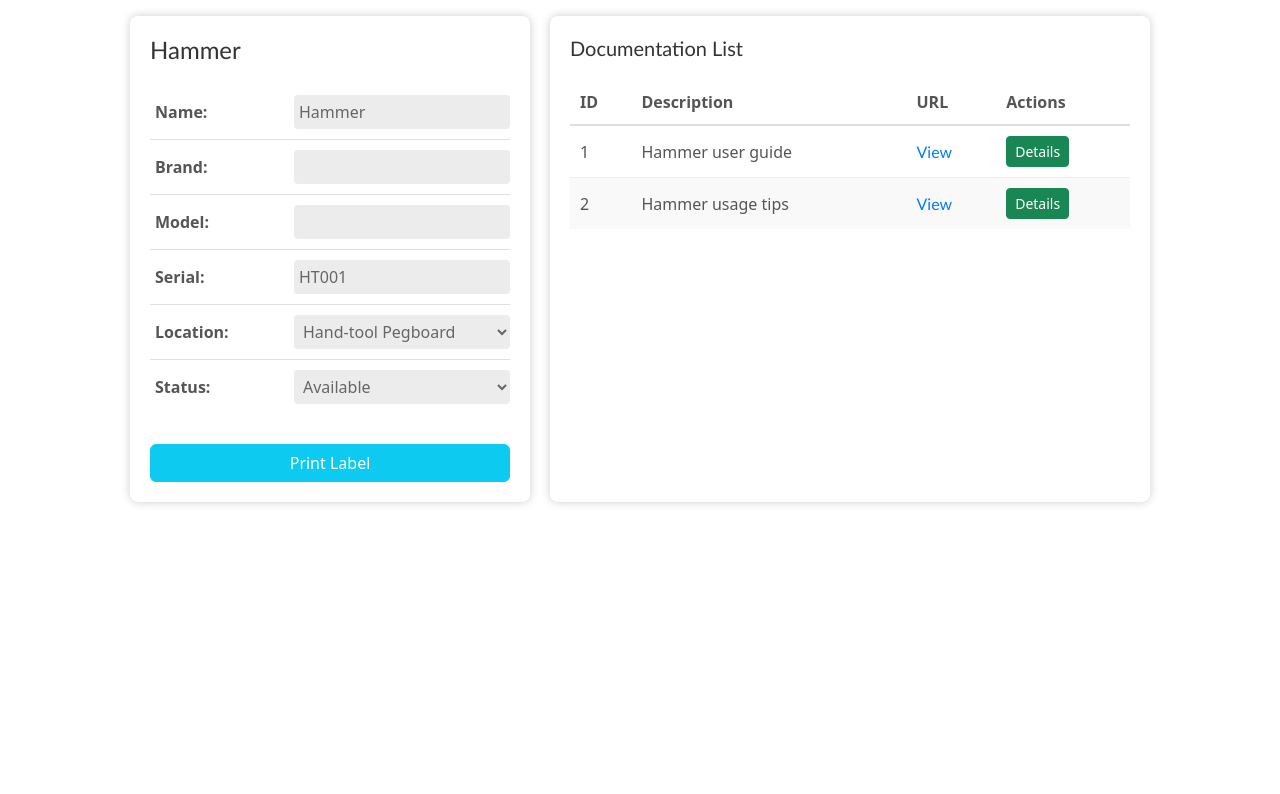
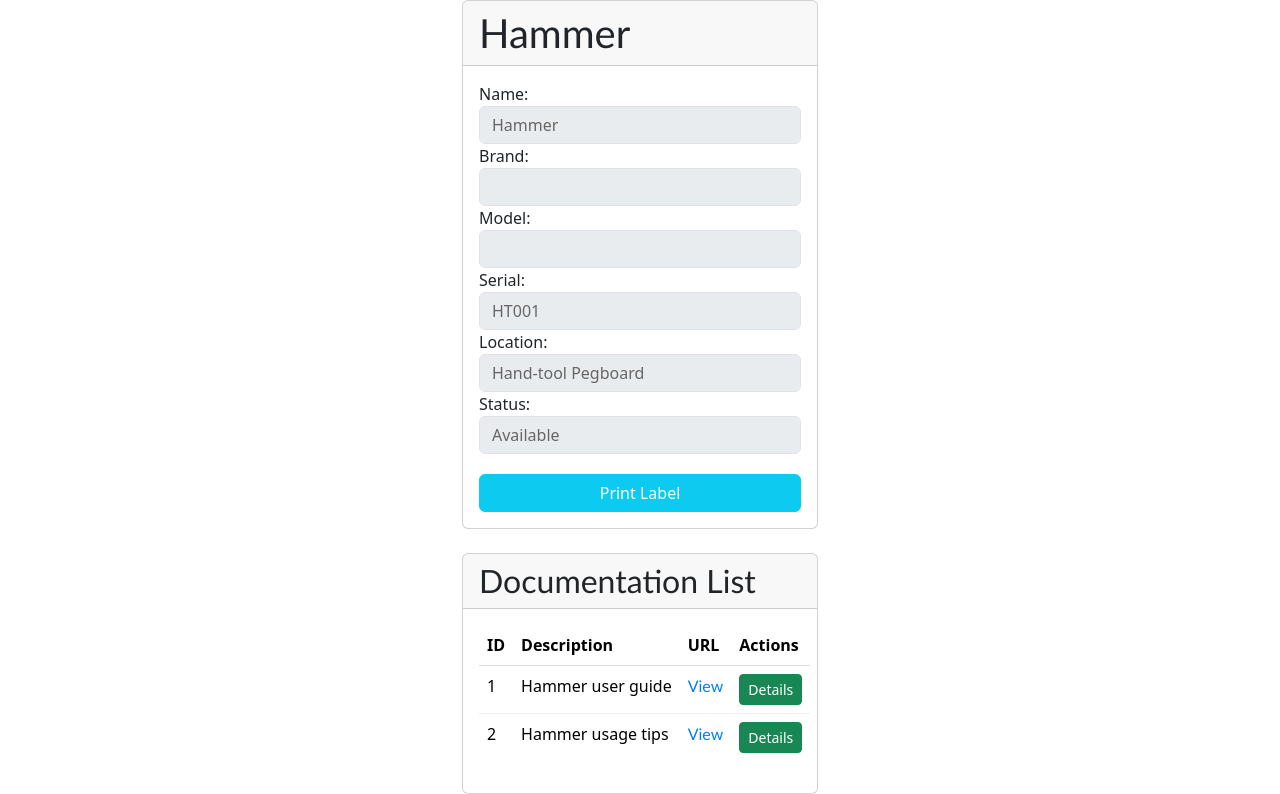
Before and after one commit to Teknicallity/Comp405-Inventory, a Flask app: page /inventory/items/1 in a window 1280 px wide. Shown: the part 64-858 px from the top of the page. Before the commit the page ends 569 px from the top, so only its background shows below. Run offline with Flask 3, Linux system fonts and the light colour scheme; data comes from the database, SQL or seed files in the repository; some libraries are stand-ins or nearby versions.

Commit message:
Updated item_list form

```diff
--- a/app/templates/item.html
+++ b/app/templates/item.html
@@ -1,5 +1,4 @@
 {% extends 'base.html' %}
-
 
 {% block styles %}
     <link rel="stylesheet" href="{{ url_for('static', filename='stylesheets/item.css') }}">
@@ -7,19 +6,20 @@
     <link rel="stylesheet" href="{{ url_for('static', filename='stylesheets/qrcode_label.css') }}">
 {% endblock %}
 
-
 {% block main %}
-    <div class="page-container">
-    <div class="item-card page-card">
-        <div class="card-header-container">
-            <h1 id="objectName">{% if item %}{{ item.name }}{% else %}Create Item{% endif %}</h1>
+    <div class="container mt-5">
+        <div class="row justify-content-center">
+            <div class="col-md-4">
+                <div class="card">
+                    <div class="card-header d-flex justify-content-between align-items-center">
+                        <h1 id="objectName" class="mb-0">{% if item %}{{ item.name }}{% else %}Create Item{% endif %}</h1>
                         {% if item and current_user and current_user.is_admin %}
-                <div class="delete-button-container">
-                    <button type="button" id="deleteButton" class="btn btn-danger shadow-none"
+                            <div>
+                                <button type="button" id="deleteButton" class="btn btn-danger btn-sm mr-2"
                                         onclick="deleteObject('{{ url_for('api.delete_item', item_id=item.item_id) }}')">
                                     Delete
                                 </button>
-                    <button type="button" id="cancelDeleteButton" class="btn btn-secondary shadow-none"
+                                <button type="button" id="cancelDeleteButton" class="btn btn-secondary btn-sm"
                                         style="display: none;"
                                         onclick="cancelDelete()">
                                     Cancel
@@ -27,32 +27,32 @@
                             </div>
                         {% endif %}
                     </div>
+                    <div class="card-body">
                         <form id="objectForm">
                             <input type="hidden" name="csrf_token" id="csrf_token" value="{{ csrf_token() }}">
-            <div class="item-details">
-                <div class="detail">
-                    <label for="name" class="label">Name:</label>
-                    <input type="text" id="name" name="name" value="{{ (item.name if item) or '' }}"
+                            <div class="form-group">
+                                <label for="name">Name:</label>
+                                <input type="text" class="form-control" id="name" name="name" value="{{ (item.name if item) or '' }}"
                                        {% if item %}disabled{% endif %} required>
                             </div>
-                <div class="detail">
-                    <label for="brand" class="label">Brand:</label>
-                    <input type="text" id="brand" name="brand" value="{{ (item.brand if item) or '' }}"
+                            <div class="form-group">
+                                <label for="brand">Brand:</label>
+                                <input type="text" class="form-control" id="brand" name="brand" value="{{ (item.brand if item) or '' }}"
                                        {% if item %}disabled{% endif %}>
                             </div>
-                <div class="detail">
-                    <label for="model" class="label">Model:</label>
-                    <input type="text" id="model" name="model" value="{{ (item.model if item) or '' }}"
+                            <div class="form-group">
+                                <label for="model">Model:</label>
+                                <input type="text" class="form-control" id="model" name="model" value="{{ (item.model if item) or '' }}"
                                        {% if item %}disabled{% endif %}>
                             </div>
-                <div class="detail">
-                    <label for="serial" class="label">Serial:</label>
-                    <input type="text" id="serial" name="serial" value="{{ (item.serial if item) or '' }}"
+                            <div class="form-group">
+                                <label for="serial">Serial:</label>
+                                <input type="text" class="form-control" id="serial" name="serial" value="{{ (item.serial if item) or '' }}"
                                        {% if item %}disabled{% endif %}>
                             </div>
-                <div class="detail">
-                    <label for="location_choices" class="label">Location:</label>
-                    <select name="location_id" id="location_choices" {% if item %}disabled{% endif %}>
+                            <div class="form-group">
+                                <label for="location_choices">Location:</label>
+                                <select class="form-control" name="location_id" id="location_choices" {% if item %}disabled{% endif %}>
                                     {% for location in locations %}
                                         <option value="{{ location.location_id }}"
                                                 {% if item and item.location_id == location.location_id %}selected{% endif %}>
@@ -61,9 +61,9 @@
                                     {% endfor %}
                                 </select>
                             </div>
-                <div class="detail">
-                    <label for="status_choices" class="label">Status:</label>
-                    <select name="status_id" id="status_choices" {% if item %}disabled{% endif %}>
+                            <div class="form-group">
+                                <label for="status_choices">Status:</label>
+                                <select class="form-control" name="status_id" id="status_choices" {% if item %}disabled{% endif %}>
                                     {% for status in statuses %}
                                         <option value="{{ status.status_id }}"
                                                 {% if item and item.status_id == status.status_id %}selected{% endif %}>
@@ -72,53 +72,54 @@
                                     {% endfor %}
                                 </select>
                             </div>
-            </div>
                             <input type="hidden" id="objectId" name="item_id" value="{{ item.item_id if item }}" disabled readonly>
                             <p id="responseText"></p>
-            <div class="primary-action-container">
-                <div class="action-row">
+                            <div class="form-group">
                                 {% if current_user and current_user.is_admin %}
                                     {% if item %}
-                            <button type="button" id="cancelButton" class="btn btn-secondary shadow-none"
+                                        <button type="button" id="cancelButton" class="btn btn-secondary"
                                                 style="display: none;"
                                                 onclick="cancelEdit(`{{ url_for("api.get_single_item", item_id=item.item_id) }}`)">
                                             Cancel
                                         </button>
                                     {% endif %}
-                        <button type="button" id="editButton" class="btn btn-success shadow-none"
+                                    <button type="button" id="editButton" class="btn btn-success w-100"
                                             onclick="toggleEdit('{% if item %}{{ url_for("api.update_item", item_id=item.item_id) }}{% else %}{{ url_for("api.create_item") }}{% endif %}')">
                                         {% if item %}Edit{% else %}Create{% endif %}
                                     </button>
                                 {% endif %}
                             </div>
-                <div class="action-row">
+                            <div class="form-group">
                                 {% if item %}
-                        <button type="button" id="printButton" class="btn btn-info shadow-none" style="color: white;"
+                                    <button type="button" id="printButton" class="btn btn-info w-100" style="color: white;"
                                             onclick="window.print()">
                                         Print Label
                                     </button>
                                 {% endif %}
                                 {% if item and current_user and current_user.is_authenticated %}
                                     {% if item.status_id == 1 %}
-                            <button type="button" id="checkoutButton" class="btn btn-primary shadow-none"
+                                        <button type="button" id="checkoutButton" class="btn btn-primary w-100"
                                                 onclick="checkout('{{ url_for("api.create_checkout") }}', {{ item.item_id }})">
                                             Checkout
                                         </button>
                                     {% elif item.status_id == 2 %}
-                            <button type="button" id="returnCheckoutButton" class="btn btn-primary shadow-none"
+                                        <button type="button" id="returnCheckoutButton" class="btn btn-primary w-100"
                                                 onclick="returnCheckout('{{ url_for("api.return_item_by_id", item_id=item.item_id) }}')">
                                             Return
                                         </button>
                                     {% endif %}
                                 {% endif %}
                             </div>
-            </div>
                         </form>
                     </div>
+                </div>
                 {% if documentation %}
-    <div class="list-table page-card">
+                <div class="card mt-4">
+                    <div class="card-header">
                         <h2>Documentation List</h2>
-        <table>
+                    </div>
+                    <div class="card-body">
+                        <table class="table table-hover">
                             <thead>
                                 <tr>
                                     <th>ID</th>
@@ -138,19 +139,16 @@
                                                 onclick="window.location.href='{{ url_for('main.documentation_details', documentation_id=doc.documentation_id) }}'">
                                             Details
                                         </button>
-{#                        {% if current_user and current_user.is_admin %}#}
-{#                        <button type="button" class="btn btn-danger btn-sm"#}
-{#                                onclick="deleteObject('{{ url_for('api.delete_documentation', documentation_id=doc.documentation_id) }}')">#}
-{#                            Delete#}
-{#                        </button>#}
-{#                        {% endif %}#}
                                     </td>
                                 </tr>
                                 {% endfor %}
                             </tbody>
                         </table>
                     </div>
+                </div>
                 {% endif %}
+            </div>
+        </div>
     </div>
     {% if current_user and current_user.is_admin %}
         <script src="{{ url_for('static', filename='javascript/update_form.js') }}"></script>
```
Lines whose indentation alone changed are shown as unchanged.
